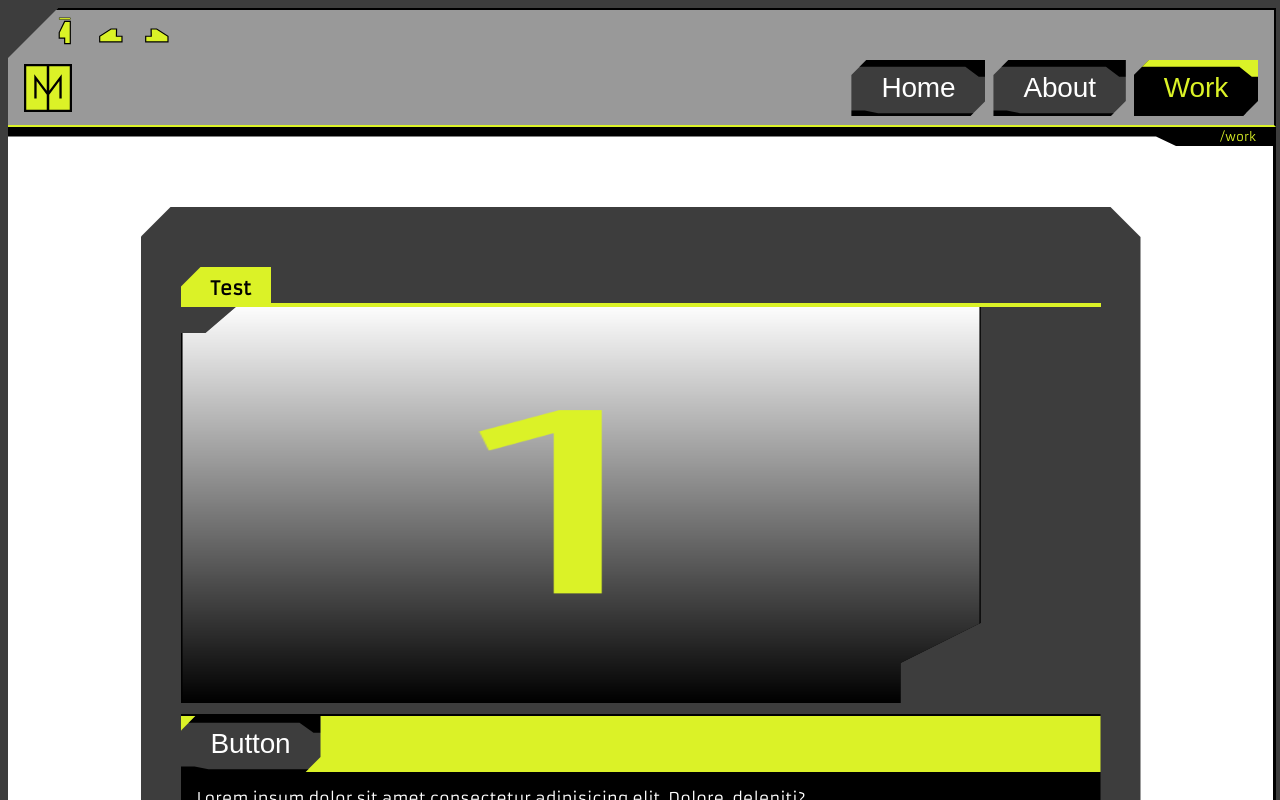
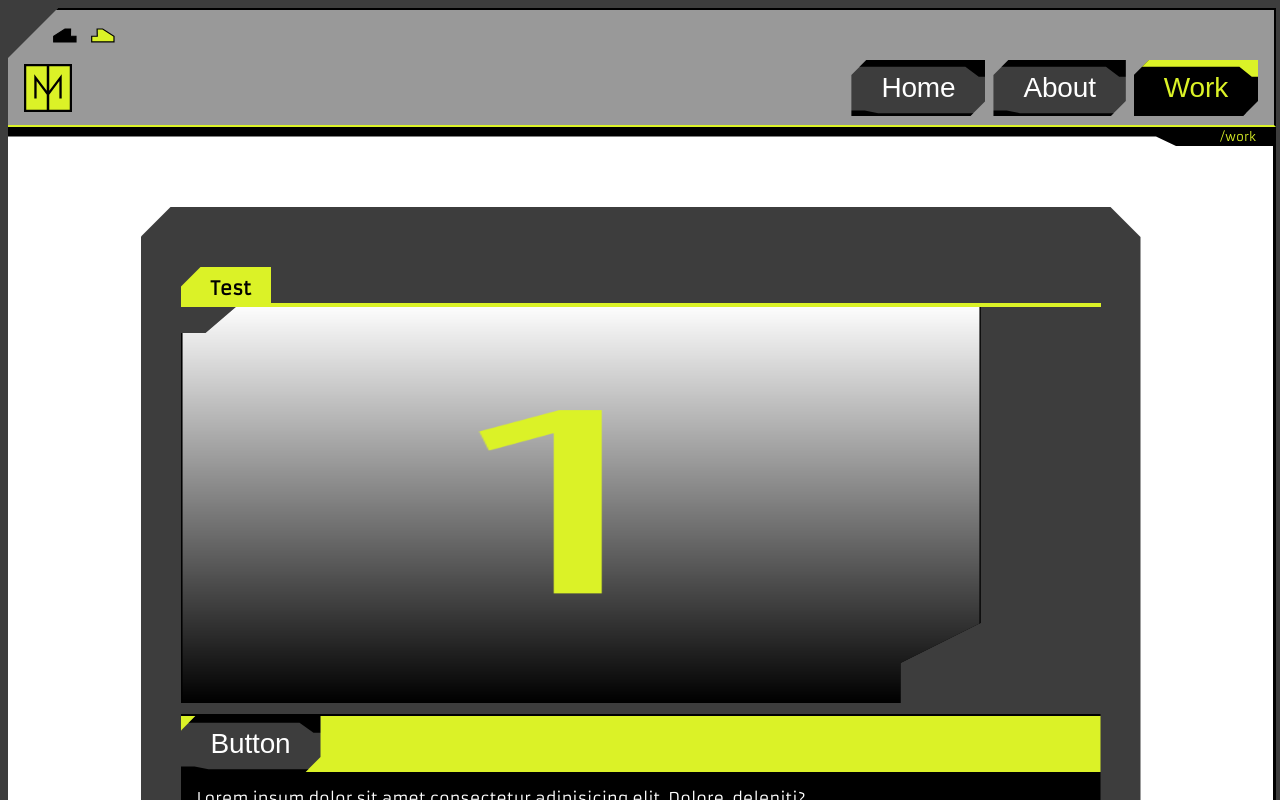
Before and after one commit to ChrisJackem/port_app, a Next.js app: page /work in a window 1280 px wide. Shown: the top 800 px of the page. Built offline with nearby package versions, Linux system fonts and the light colour scheme; a web font is replaced by a local one.

Commit message:
Back and forth buttons 2

```diff
--- a/src/components/scroller/scroller.module.css
+++ b/src/components/scroller/scroller.module.css
@@ -4,6 +4,7 @@
     z-index: 9999;
     top: 0px; left: 0px;
     filter: drop-shadow( 2px, 2px, 5px, #000);
+    gap: 0.5rem;
 }
 
 .scroll_tools::after{
--- a/src/components/scroller/scroller.tsx
+++ b/src/components/scroller/scroller.tsx
@@ -9,7 +9,6 @@ import { motion } from 'motion/react';
 
 const TIMEOUT = 200;
 const MIN_DISTANCE = 300;
-
 const COLOR_ACCENT = 'var(--accent, #FFF)';
 const COLOR_MIDGROUND = 'var(--midground, #CCC)';
 const COLOR_DARKEST = 'var(--darkest, #000)';
@@ -17,8 +16,7 @@ const COLOR_DARKEST = 'var(--darkest, #000)';
 const Scroller: React.FC<React.PropsWithChildren<object>> = ({ children }) => {
     const timer = useRef<number | null>(null);
     const {refsByKey, setRef} = useRefs();
-    const [nextState, setNextState] = useState(true);
-    const [scrollState, setScrollState] = useState(true);
+    const [scrollState, setScrollState] = useState('first');
 
     // Listener
     useEffect(()=>{
@@ -29,15 +27,15 @@ const Scroller: React.FC<React.PropsWithChildren<object>> = ({ children }) => {
     function scrollHandler(){
         if ( timer.current ){
             window.clearTimeout(timer.current)
-            /* setBtnNextColor()  */
         }
         timer.current =  window.setTimeout(()=>{
             scrollSnap();
+            if (window.scrollY === 0) setScrollState('first');
             timer.current = null;
         }, TIMEOUT);
     }
 
-    // Snappin'
+    // Called from timeou. Scrolls to closest refByKey
     function scrollSnap(){
         for( const element of Object.values(refsByKey)){
             if (!element) continue;
@@ -48,51 +46,40 @@ const Scroller: React.FC<React.PropsWithChildren<object>> = ({ children }) => {
         }
     }
 
-/*     function toggleScroller(){
-        setScrollState( scrollState => !scrollState );
-    } */
-
     function scrollNext(reverse=false){
         const last_element = (Object.keys(refsByKey).length - 1).toString();
         const obj = reverse ? Object.entries(refsByKey).reverse() : Object.entries(refsByKey);
         for( const [key, element] of obj ){
             if (!element) continue;
             const rect_y = element.getBoundingClientRect().y;
+            // Different checks for reverse - this allows both btns to use this
             if ( !reverse && rect_y > 0 || reverse && rect_y < 0 ){
                 window.scrollBy( { top: rect_y, behavior: 'smooth'});
-                setNextState(key.toString() !== last_element);
+                //setNextState(key.toString() !== last_element);
+                if (key === last_element){
+                    setScrollState('last');
+                }else  if (key === '0'){
+                    setScrollState('first');
+                }else{
+                    setScrollState('');
+                }
                 return;
             }
         }
     }
-    /* function scrollNext(reverse=false){
-        const last_element = (Object.keys(refsByKey).length - 1).toString();
-        const obj = reverse ? Object.entries(refsByKey).reverse() : Object.entries(refsByKey);
-        for( const [key, element] of obj ){
-            if (!element) continue;
-            const rect_y = element.getBoundingClientRect().y;
-            if (rect_y > 0){
-                window.scrollBy( { top: rect_y, behavior: 'smooth'});
-                setNextState(key.toString() !== last_element);
-                return;
-            }
-        }
-    } */
 
     return (
         <>
             <motion.div className={`flex ${styles.scroll_tools}`}>
-                <BtnScroll
-                    onClick={() => setScrollState( scrollState => !scrollState )}
-                    color={scrollState ? COLOR_ACCENT : COLOR_MIDGROUND}
+                <SvgBtn type={'prev'}
+                    onClick={()=>scrollNext(true)}
+                    color={scrollState !== 'first' ? COLOR_ACCENT : COLOR_DARKEST}
+                    /* disabled={scrollState !== 'first'} */
                 />
-                <BtnPrev
-                    onClick={()=>scrollNext(true)}
-                    color={nextState ? COLOR_ACCENT : COLOR_DARKEST}
-                />
-                <BtnNext
+                <SvgBtn type={'next'}
                     onClick={()=>scrollNext()}
-                    color={nextState ? COLOR_ACCENT : COLOR_DARKEST}
+                    color={scrollState !== 'last' ? COLOR_ACCENT : COLOR_DARKEST}
+                    /* disabled={scrollState !== 'last'} */
                 />
             </motion.div>
 
@@ -108,50 +95,33 @@ const Scroller: React.FC<React.PropsWithChildren<object>> = ({ children }) => {
     )
 }
 
-export const BtnScroll = ({ color, onClick, disabled=false }:{color?: string, disabled?:boolean, onClick:(e: React.MouseEvent<HTMLButtonElement>) => void }) => {
+export const SvgBtn = ({ color, onClick, type, disabled = false }: { color?: string; type:'next'|'prev'; disabled?: boolean; onClick: (e: React.MouseEvent<HTMLButtonElement>) => void }) => {
     const final_color = color ? color : 'var(--accent, #FFF)';
-    return (
-        <button
-            className={`${styles.btn_scroll}`}
-            onClick={onClick}
-            disabled={disabled}
-        >
-           <svg xmlns="http://www.w3.org/2000/svg" viewBox="0 0 200 200">
-                <polygon fill={final_color} stroke-width="4%" stroke="#000" points="99.25 37 137.5 37 137.5 187 99.25 187 99.25 149.5 62.5 149.5 62.5 112 99.25 37"/>
-                <rect fill={final_color} stroke-width="3px" stroke="#000" x="62" y="12.5" width="76" height="12.5"/>
-            </svg>
-        </button>
-    )
-}
-
-export const BtnNext = ({ color, onClick, disabled = false }: { color?: string; disabled?: boolean; onClick: (e: React.MouseEvent<HTMLButtonElement>) => void }) => {
-    const final_color = color ? color : 'var(--accent, #FFF)';
+    function getSvg(){
+        switch(type){
+            case 'next': return (<SVG_NEXT final_color={color} />)
+            case 'prev': return (<SVG_PREV final_color={color} />)
+        }
+    }
     return (
         <button
             onClick={onClick}
             className={`${styles.btn_next}`}
             disabled={disabled}
-        >
-            <svg xmlns="http://www.w3.org/2000/svg" viewBox="0 0 200 200">
-                <polygon fill={final_color} stroke-width="4%" stroke="#000" points="176 137.24 176 175.75 25 175.75 25 137.24 62.75 137.24 61.75 88 99.5 88 176 137.24" />
-            </svg>
-        </button>
+        >{ getSvg() }</button>
     );
 };
 
-export const BtnPrev = ({ color, onClick, disabled = false }: { color?: string; disabled?: boolean; onClick: (e: React.MouseEvent<HTMLButtonElement>) => void }) => {
-    const final_color = color ? color : 'var(--accent, #FFF)';
-    return (
-        <button
-            onClick={onClick}
-            className={`${styles.btn_next}`}
-            disabled={disabled}
-        >
-            <svg xmlns="http://www.w3.org/2000/svg" viewBox="0 0 200 200">
-                <polygon fill={final_color} stroke-width="4%" stroke="#000" points="25 137.24 25 175.75 176 175.75 176 137.24 138.25 137.24 139.25 88 101.5 88 25 137.24"/>
-            </svg>
-        </button>
-    );
-};
+export const SVG_NEXT = ({ final_color }: { final_color: string | undefined }) => (
+    <svg viewBox="0 0 200 200">
+        <polygon fill={final_color} strokeWidth="4%" stroke="#000" points="176 137.24 176 175.75 25 175.75 25 137.24 62.75 137.24 61.75 88 99.5 88 176 137.24" />
+    </svg>
+);
+export const SVG_PREV = ({ final_color }: { final_color: string | undefined }) => (
+    <svg viewBox="0 0 200 200">
+        <polygon fill={final_color} strokeWidth="4%" stroke="#000" points="25 137.24 25 175.75 176 175.75 176 137.24 138.25 137.24 139.25 88 101.5 88 25 137.24"/>
+    </svg>
+);
+
 
 export default Scroller;
```
